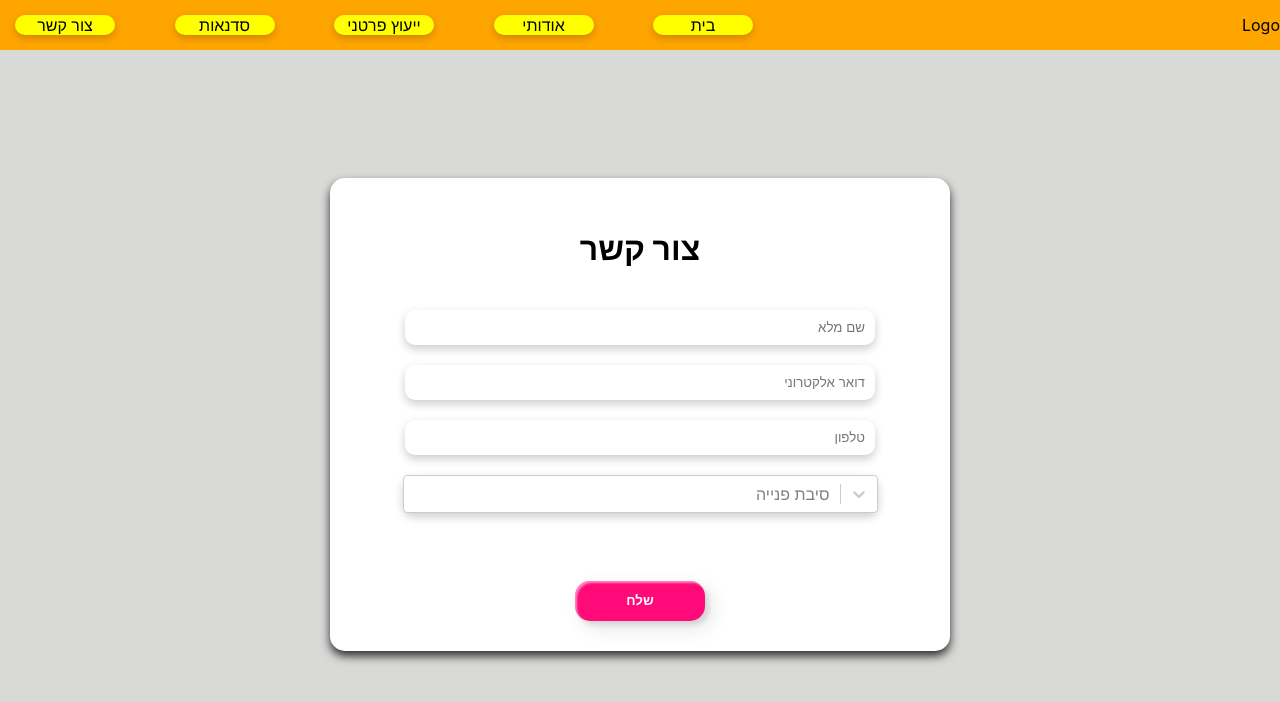
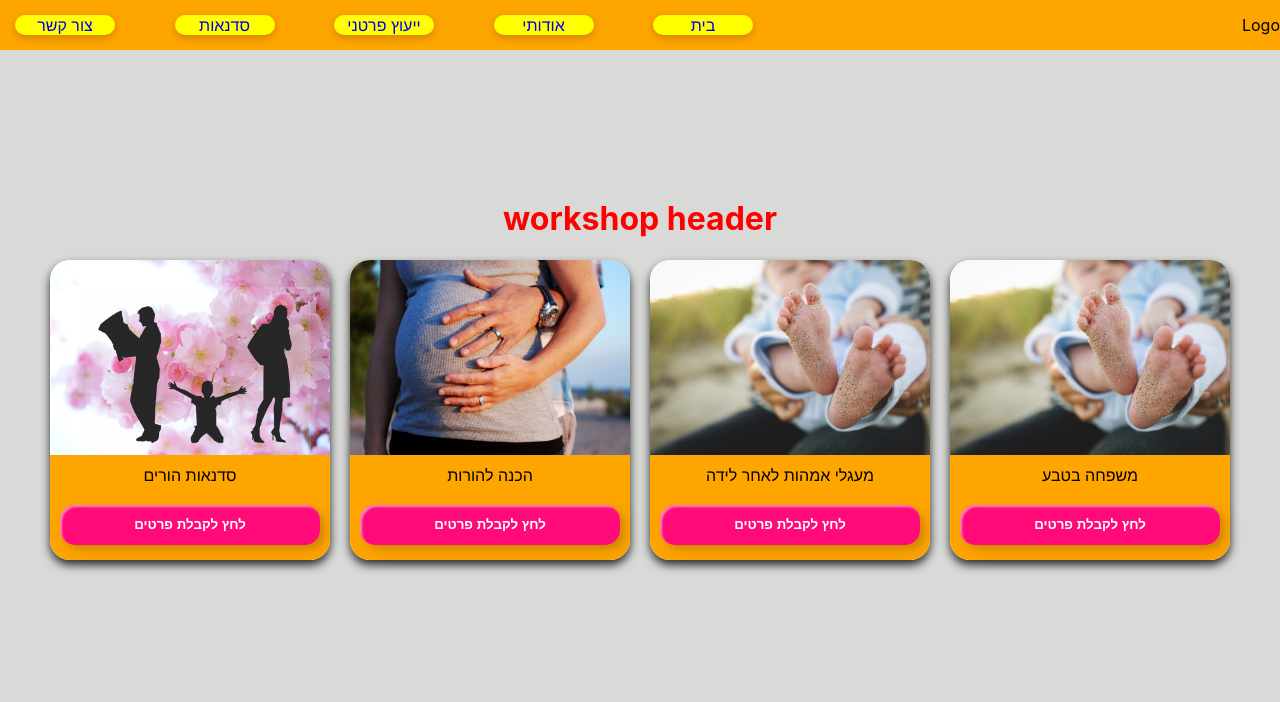
Before and after one commit to itaycs2407/Family-Consult, a React (Create React App) app: page /workshop in a window 1280 px wide. Shown: the top 702 px of the page. Built offline with nearby package versions, Linux system fonts and the light colour scheme.

Commit message:
add routing to app

```diff
--- a/package.json
+++ b/package.json
@@ -15,6 +15,7 @@
     "prettier": "^2.5.1",
     "react": "^17.0.2",
     "react-dom": "^17.0.2",
+    "react-router-dom": "5.3.0",
     "react-scripts": "5.0.0",
     "react-select": "^5.2.2",
     "typescript": "^4.5.5",
@@ -43,5 +44,8 @@
       "last 1 firefox version",
       "last 1 safari version"
     ]
+  },
+  "devDependencies": {
+    "@types/react-router-dom": "^5.3.3"
   }
 }
--- a/src/App.tsx
+++ b/src/App.tsx
@@ -1,4 +1,4 @@
-import React, { useState } from "react";
+import React  from "react";
 import styled from "@emotion/styled/macro";
 import Navbar from "./components/navbar/navbar";
 import Contact from "./pages/contact";
@@ -6,20 +6,24 @@ import Workshop from "./pages/workshop";
 import Home from "./pages/home";
 import AboutMe from "./pages/about-me";
 import Consult from "./pages/consult";
-import { PageContent } from "./types/types";
+import {Redirect, Route, Switch} from "react-router-dom";
 
 const App: React.FC = () => {
-  const [content, setContent] = useState<PageContent>("contact");
 
   return (
     <Container>
-      <Navbar setContent={setContent} />
+      <Navbar />
       <ContentContainer>
-        {content === "contact" && <Contact />}
-        {content === "workshop" && <Workshop />}
-        {content === "home" && <Home />}
-        {content === "about" && <AboutMe />}
-        {content === "singleConsult" && <Consult />}
+          <Switch>
+              <Route exact path="/home" component={Home}/>
+              <Route exact path="/contact" component={Contact}/>
+              <Route exact path="/workshop" component={Workshop}/>
+              <Route exact path="/about" component={AboutMe}/>
+              <Route exact path="/singleConsult" component={Consult}/>
+              <Redirect from='/' to={'/home'}/>
+          </Switch>
+
+
       </ContentContainer>
     </Container>
   );
--- a/src/components/navbar/navbar.tsx
+++ b/src/components/navbar/navbar.tsx
@@ -1,27 +1,27 @@
-import React, { Dispatch, SetStateAction } from "react";
+import React from "react";
 import styled from "@emotion/styled/macro";
 import { locale } from "../../locale/locale";
+import {NavLink} from "react-router-dom";
 
 interface Props {
-  setContent: Dispatch<SetStateAction<any>>;
 }
 
-const Navbar: React.FC<Props> = ({ setContent }) => (
+const Navbar: React.FC<Props> = () => (
   <Container>
     <NavbarItemContainer>
-      <NavbarItem onClick={() => setContent("contact")}>
+      <NavbarItem to='/contact'>
         {locale("navBarItemContactMe")}
       </NavbarItem>
-      <NavbarItem onClick={() => setContent("workshop")}>
+      <NavbarItem  to='/workshop' >
         {locale("navBarItemWorkshop")}
       </NavbarItem>
-      <NavbarItem onClick={() => setContent("singleConsult")}>
+      <NavbarItem  to='/SingleConsult' >
         {locale("navBarItemSingleConsult")}
       </NavbarItem>
-      <NavbarItem onClick={() => setContent("about")}>
+      <NavbarItem  to='/about' >
         {locale("navBarItemAboutMe")}
       </NavbarItem>
-      <NavbarItem onClick={() => setContent("home")}>
+      <NavbarItem  to='/home' >
         {locale("navBarItemHome")}
       </NavbarItem>
     </NavbarItemContainer>
@@ -47,8 +47,9 @@ const NavbarItemContainer = styled.div`
   align-items: center;
 `;
 
-const NavbarItem = styled.div`
+const NavbarItem = styled(NavLink)`
   min-width: 100px;
+  text-decoration: none;
   margin: 0 15px;
   background-color: yellow;
   border-radius: 10px;
--- a/src/index.tsx
+++ b/src/index.tsx
@@ -3,10 +3,14 @@ import ReactDOM from 'react-dom';
 import './index.css';
 import App from './App';
 import reportWebVitals from './reportWebVitals';
+import {BrowserRouter as Router} from "react-router-dom";
 
 ReactDOM.render(
   <React.StrictMode>
-    <App />
+      <Router>
+          <App />
+      </Router>
+
   </React.StrictMode>,
   document.getElementById('root')
 );
```
Also changed, not shown: src/types/types.ts (+0 -7 lines), 1 other file (tests, documents, lock files or other folders).
